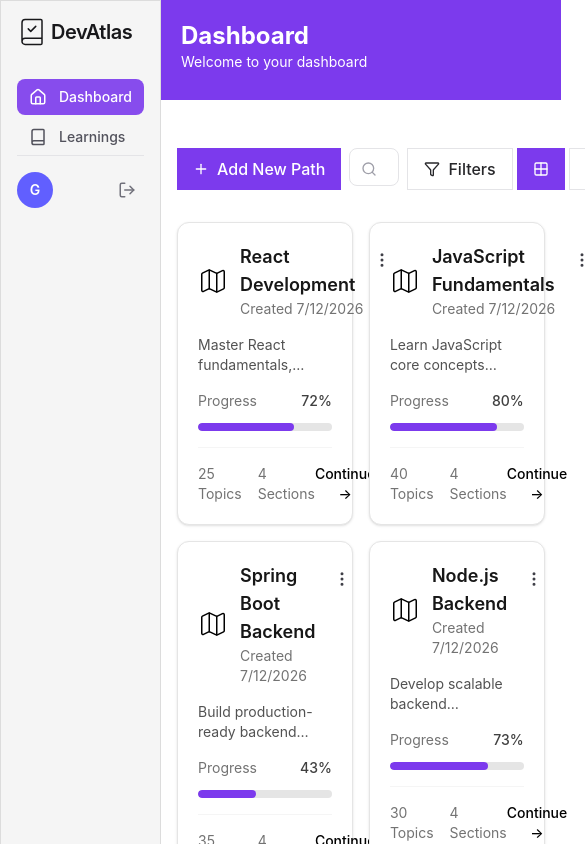
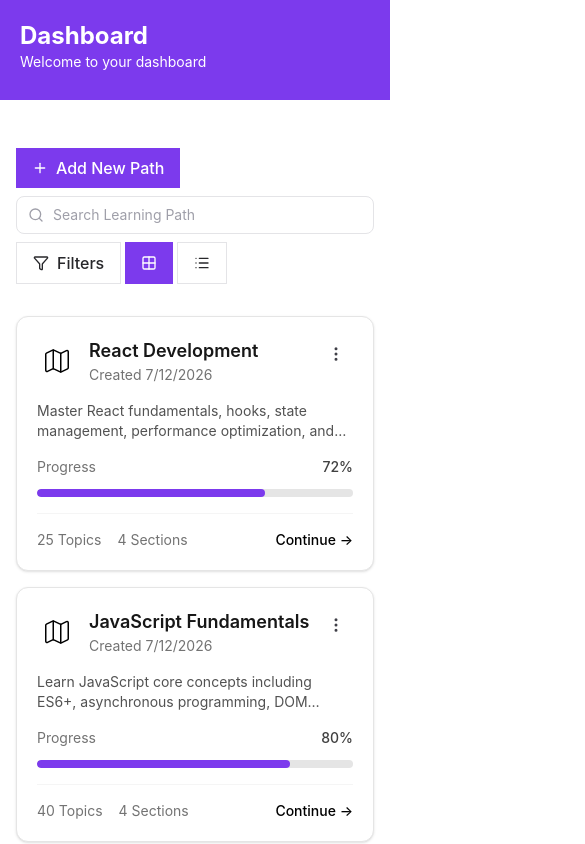
Before and after one commit to TomerP750/DevAtlas, a React (Vite) app in the folder frontend/: page /dashboard in a window 390 px wide. Shown: the top 844 px of the page, 585 px wide, since content can reach past the window. Built offline with nearby package versions, Linux system fonts and the light colour scheme.

Commit message:
responsiveness fix

```diff
--- a/frontend/src/features/dashboard/index/components/ActionButtons.tsx
+++ b/frontend/src/features/dashboard/index/components/ActionButtons.tsx
@@ -17,7 +17,7 @@ export function ActionButtons({ onLayoutChange, gridLayout }: ActionButtonsProps
     const [filterModalOpen, setFilterModalOpen] = useState<boolean>(false);
 
     return (
-        <div className="flex gap-2">
+        <div className="flex flex-wrap md:flex-nowrap gap-2">
             <Button onClick={() => setAddModalOpen(true)} variant="primary" className="shrink-0 rounded-none!">
                 <PlusIcon className="w-4 h-4" />
                 Add New Path
--- a/frontend/src/features/dashboard/index/pages/DashboardIndex.tsx
+++ b/frontend/src/features/dashboard/index/pages/DashboardIndex.tsx
@@ -22,7 +22,7 @@ export function DashboardIndex() {
                 {/* Action buttons */}
                 <ActionButtons onLayoutChange={setGridLayout} gridLayout={gridLayout} />
 
-                <div className={`grid ${gridLayout === "grid" ? "grid-cols-2" : "grid-cols-1"} gap-4 mt-8`}>
+                <div className={`grid ${gridLayout === "grid" ? "grid-cols-1 md:grid-cols-2" : "grid-cols-1"} gap-4 mt-8`}>
 
                     {dummyData.map((learningPath) => (
                         <LearningPathCard key={learningPath.id} learningPath={learningPath} />
--- a/frontend/src/features/dashboard/layout/sidebar/Sidebar.tsx
+++ b/frontend/src/features/dashboard/layout/sidebar/Sidebar.tsx
@@ -6,7 +6,7 @@ import { Badge } from "../../../../shared/ui/Badge";
 
 export function Sidebar() {
     return (
-        <aside className="w-64 border border-black/10 dark:border-white bg-neutral-100 dark:bg-gray-800 p-4">
+        <aside className="hidden md:flex flex-col w-64 border border-black/10 dark:border-white bg-neutral-100 dark:bg-gray-800 p-4">
 
             <h2 className="mb-8 inline-flex items-center gap-1 text-xl font-semibold tracking-tight text-zinc-900 dark:text-white">
                 <BookCheck size={30} strokeWidth={1.2} />
--- a/frontend/src/features/dashboard/layout/sidebar/navItems.ts
+++ b/frontend/src/features/dashboard/layout/sidebar/navItems.ts
@@ -14,10 +14,5 @@ export const navItems: NavItem[] = [
         icon: HomeIcon,
         to: "/dashboard",
     },
-    {
-        label: "Learnings",
-        icon: BookIcon,
-        to: "/dashboard/learnings",
-    },
 
 ]
```
